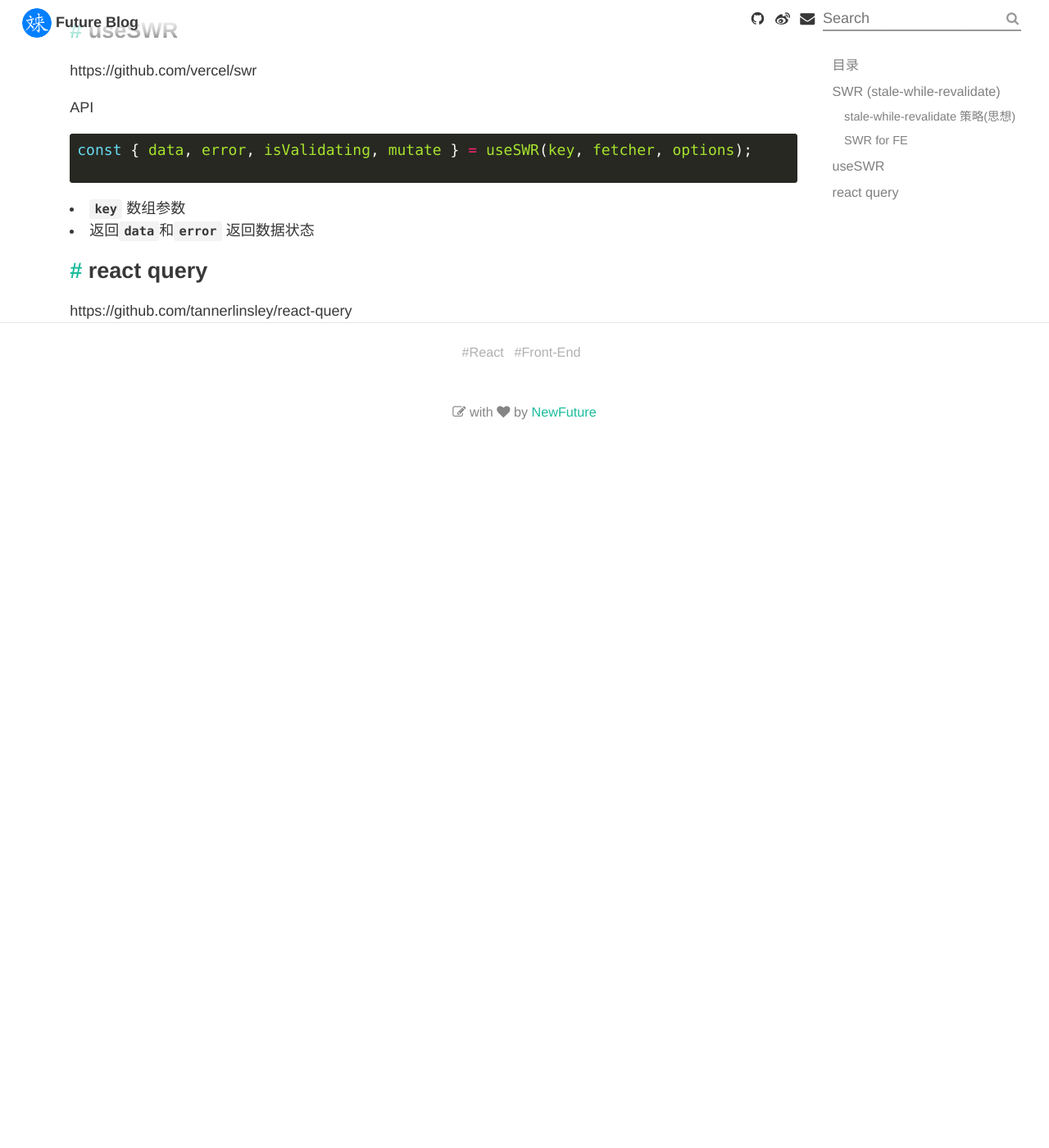
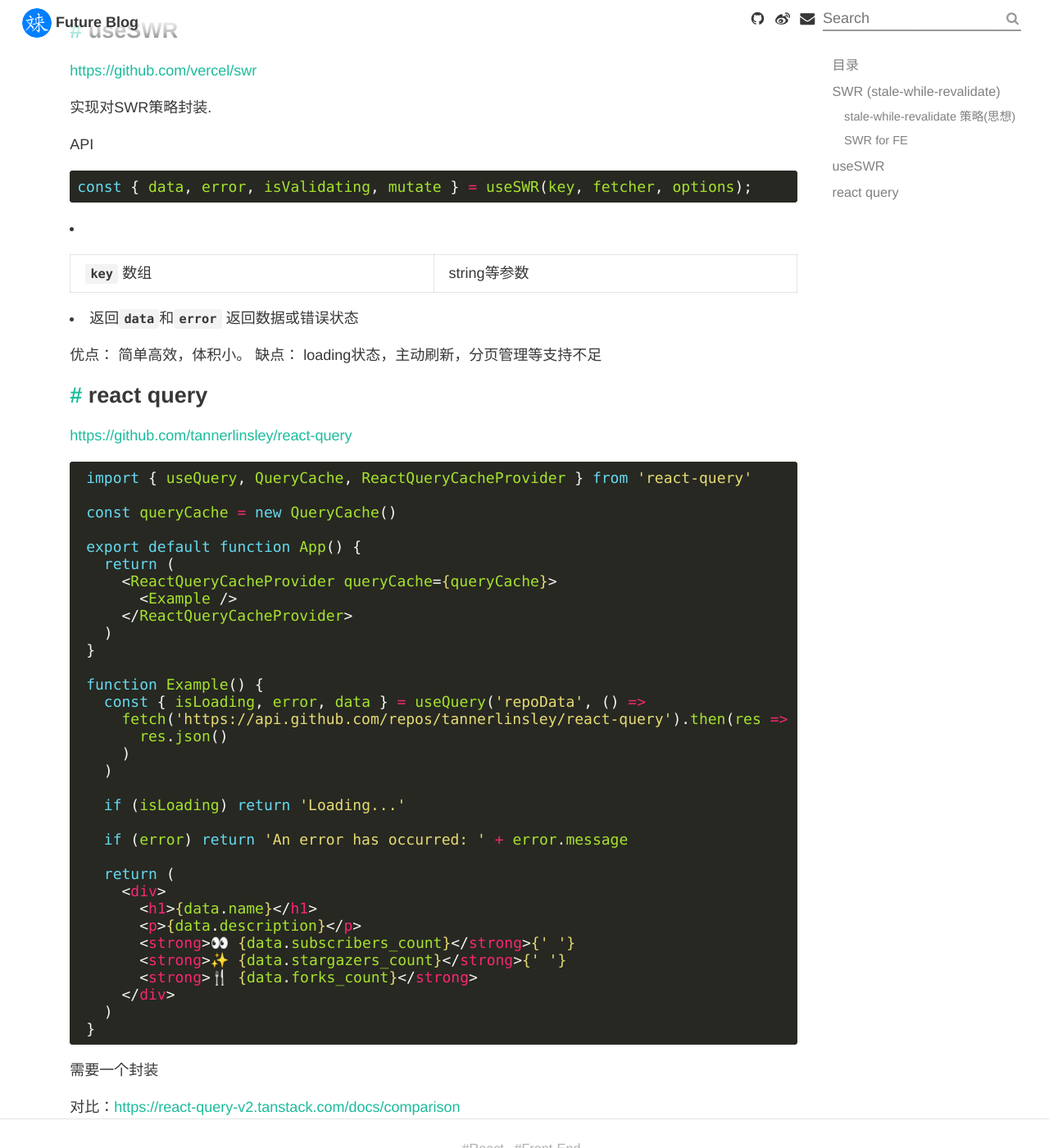
Before and after one commit to NewFuture/blog, a Jekyll site: the page built from _posts/2021-10-12-react-query.md, in a window 1280 px wide and 1400 px high, scrolled down 1192 px. Shown: the whole window at 82% size. Built offline with Jekyll 4.4.1, drawn with Linux system fonts in a browser that asks for light colours; before the commit the page ends 1732 px from its top, so only the background shows below that.

Commit message:
Update 2021-10-12-react-query.md

````diff
--- a/_posts/2021-10-12-react-query.md
+++ b/_posts/2021-10-12-react-query.md
@@ -48,18 +48,62 @@ Cache-Control: max-age=60, stale-while-revalidate=3600
 
 ## useSWR
 
-https://github.com/vercel/swr
+<https://github.com/vercel/swr>
+
+实现对SWR策略封装.
 
 API
 
 ```js
 const { data, error, isValidating, mutate } = useSWR(key, fetcher, options);
-
 ```
 
-* `key` 数组参数
-* 返回`data`和`error` 返回数据状态
+* `key` 数组|string等参数
+* 返回`data`和`error` 返回数据或错误状态
+
+优点： 简单高效，体积小。
+缺点： loading状态，主动刷新，分页管理等支持不足
 
 ## react query
 
-https://github.com/tannerlinsley/react-query
+<https://github.com/tannerlinsley/react-query>
+
+```tsx
+ import { useQuery, QueryCache, ReactQueryCacheProvider } from 'react-query'
+
+ const queryCache = new QueryCache()
+
+ export default function App() {
+   return (
+     <ReactQueryCacheProvider queryCache={queryCache}>
+       <Example />
+     </ReactQueryCacheProvider>
+   )
+ }
+
+ function Example() {
+   const { isLoading, error, data } = useQuery('repoData', () =>
+     fetch('https://api.github.com/repos/tannerlinsley/react-query').then(res =>
+       res.json()
+     )
+   )
+
+   if (isLoading) return 'Loading...'
+
+   if (error) return 'An error has occurred: ' + error.message
+
+   return (
+     <div>
+       <h1>{data.name}</h1>
+       <p>{data.description}</p>
+       <strong>👀 {data.subscribers_count}</strong>{' '}
+       <strong>✨ {data.stargazers_count}</strong>{' '}
+       <strong>🍴 {data.forks_count}</strong>
+     </div>
+   )
+ }
+ ```
+
+需要一个封装
+
+对比：<https://react-query-v2.tanstack.com/docs/comparison>
````
